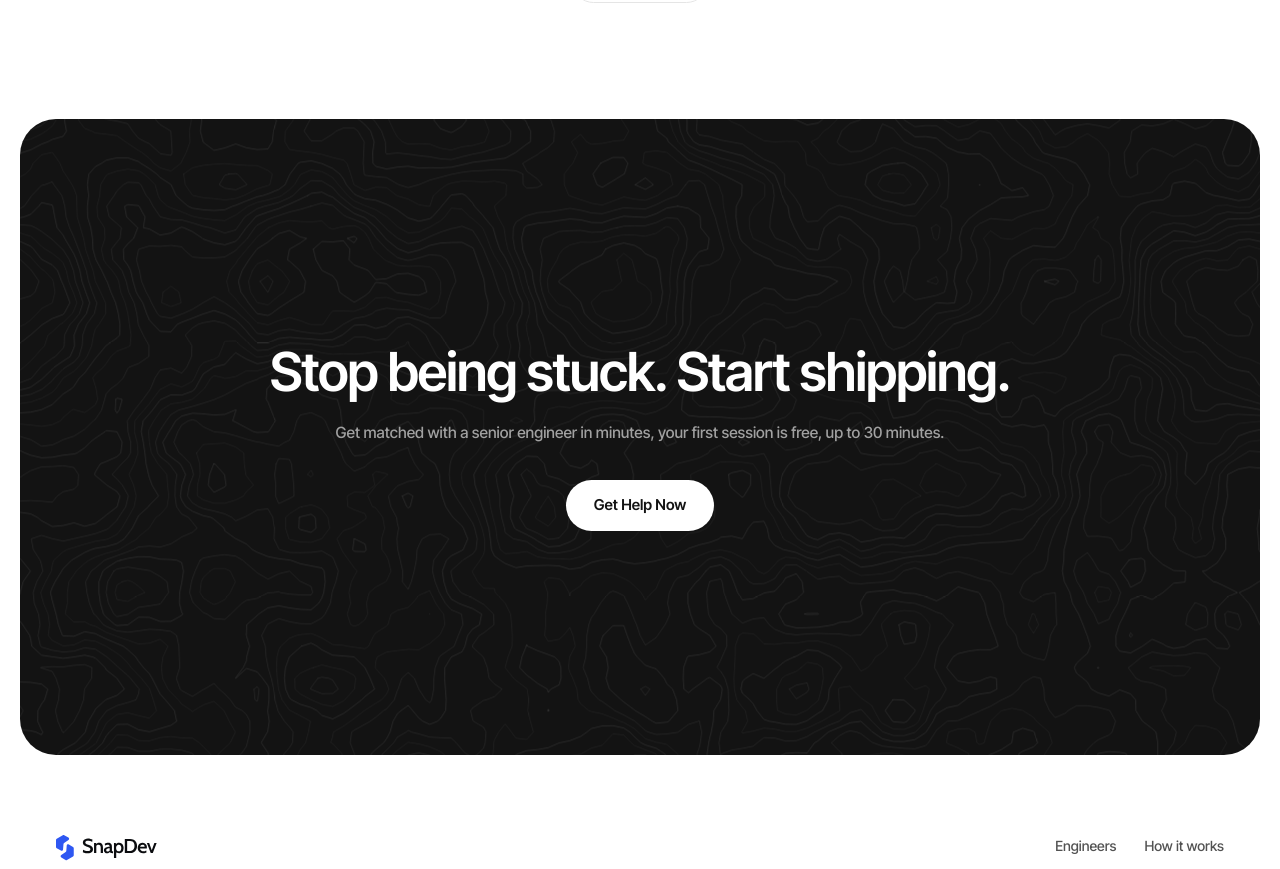
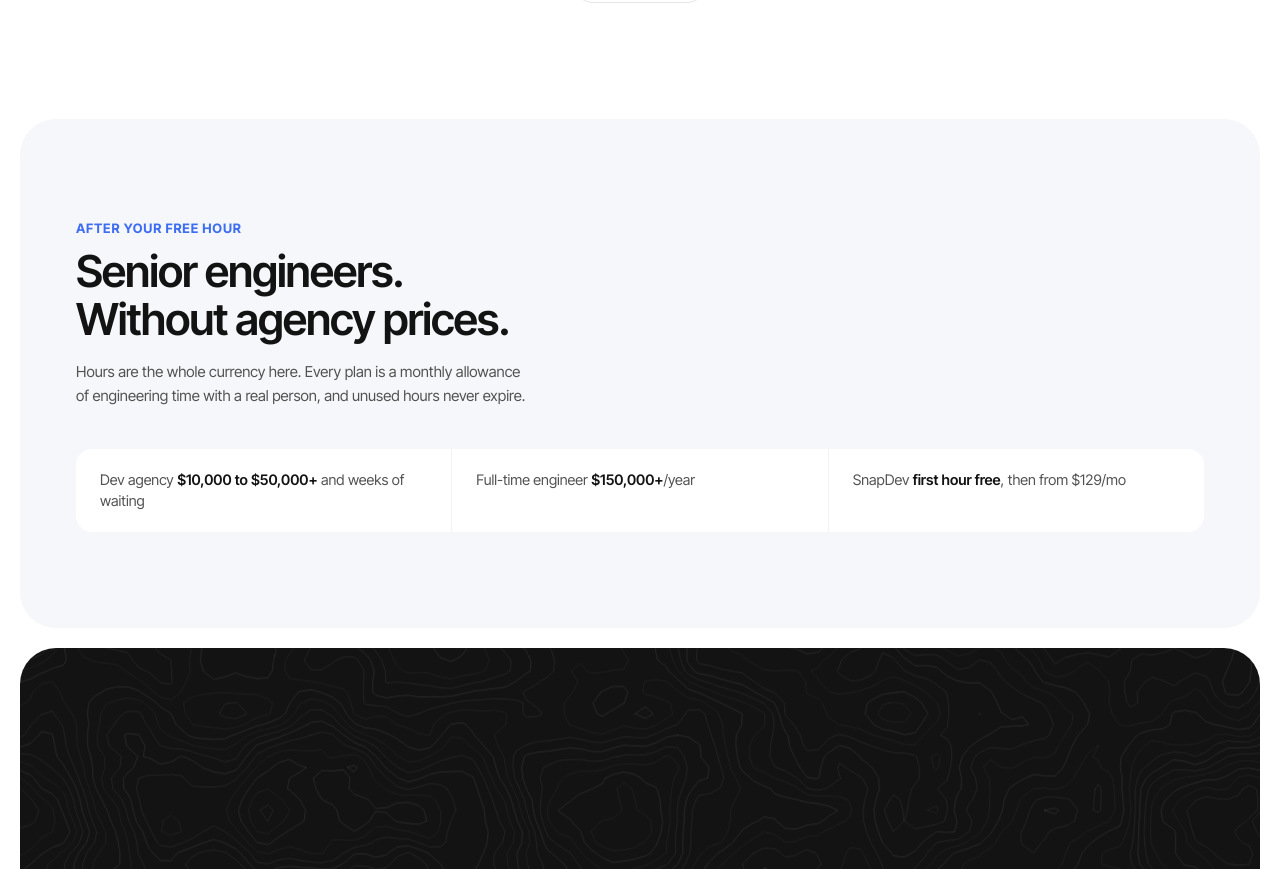
Before and after one commit to arbazghani-emberai/snapdev-site, a Next.js app: page / in a window 1280 px wide. Shown: the part 5303-6172 px from the top of the page. Built offline with nearby package versions, Linux system fonts and the light colour scheme.

Commit message:
Add pricing comparison section under testimonials
New PricingComparisonSection: "After your free hour" kicker, heading,
subtext, and a comparison strip contrasting dev agency / full-time
engineer / SnapDev pricing.

```diff
--- a/src/app/(marketing)/page.tsx
+++ b/src/app/(marketing)/page.tsx
@@ -5,6 +5,7 @@ import WhyItHappensSection from "@/components/WhyItHappensSection";
 import LaunchOfferSection from "@/components/LaunchOfferSection";
 import HowItWorks from "@/components/HowItWorks";
 import Testimonials from "@/components/Testimonials";
+import PricingComparisonSection from "@/components/PricingComparisonSection";
 import FinalCta from "@/components/FinalCta";
 
 export default function Home() {
@@ -17,6 +18,7 @@ export default function Home() {
       <LaunchOfferSection />
       <HowItWorks />
       <Testimonials />
+      <PricingComparisonSection />
       <FinalCta />
     </>
   );
--- /dev/null
+++ b/src/components/PricingComparisonSection.tsx
@@ -0,0 +1,58 @@
+import Reveal from "./Reveal";
+
+const COMPARISON = [
+  {
+    label: "Dev agency",
+    price: "$10,000 to $50,000+",
+    suffix: " and weeks of waiting",
+  },
+  {
+    label: "Full-time engineer",
+    price: "$150,000+",
+    suffix: "/year",
+  },
+  {
+    label: "SnapDev",
+    price: "first hour free",
+    suffix: ", then from $129/mo",
+  },
+];
+
+export default function PricingComparisonSection() {
+  return (
+    <section
+      aria-labelledby="pricing-comparison-heading"
+      className="bg-surface-2 relative left-1/2 mt-5 w-[calc(100vw-1rem)] -translate-x-1/2 rounded-xl py-24 sm:w-[calc(100vw-1.5rem)] lg:w-[calc(100vw-2.5rem)]"
+    >
+      <div className="px-5 sm:px-10 lg:px-14">
+        <Reveal>
+          <span className="text-brand text-[13px] font-bold tracking-[0.06em] uppercase">After your free hour</span>
+          <h2
+            id="pricing-comparison-heading"
+            className="font-heading mt-2 text-[34px] leading-[1.1] font-semibold tracking-tight md:text-[44px]"
+          >
+            Senior engineers.
+            <br />
+            Without agency prices.
+          </h2>
+          <p className="text-ink-2 mt-4 max-w-[52ch] text-[15px] leading-relaxed">
+            Hours are the whole currency here. Every plan is a monthly allowance of engineering time with a real
+            person, and unused hours never expire.
+          </p>
+        </Reveal>
+
+        <Reveal delay={0.15}>
+          <div className="bg-surface mt-10 flex flex-col divide-y overflow-hidden rounded-2xl sm:flex-row sm:divide-x sm:divide-y-0 divide-line-2">
+            {COMPARISON.map(({ label, price, suffix }) => (
+              <div key={label} className="flex-1 px-6 py-5 text-[14.5px]">
+                <span className="text-ink-2">{label} </span>
+                <span className="font-semibold">{price}</span>
+                <span className="text-ink-2">{suffix}</span>
+              </div>
+            ))}
+          </div>
+        </Reveal>
+      </div>
+    </section>
+  );
+}
```
